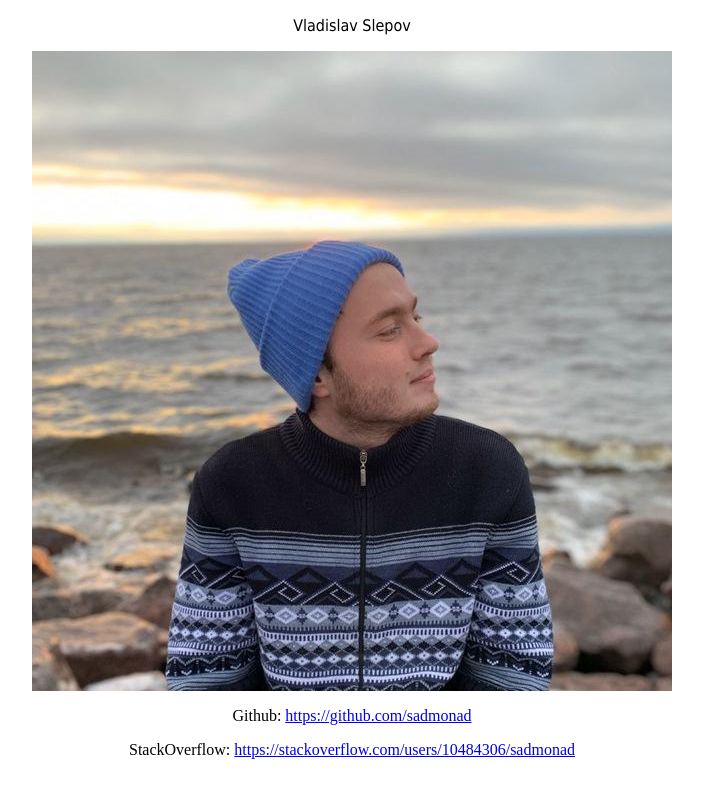
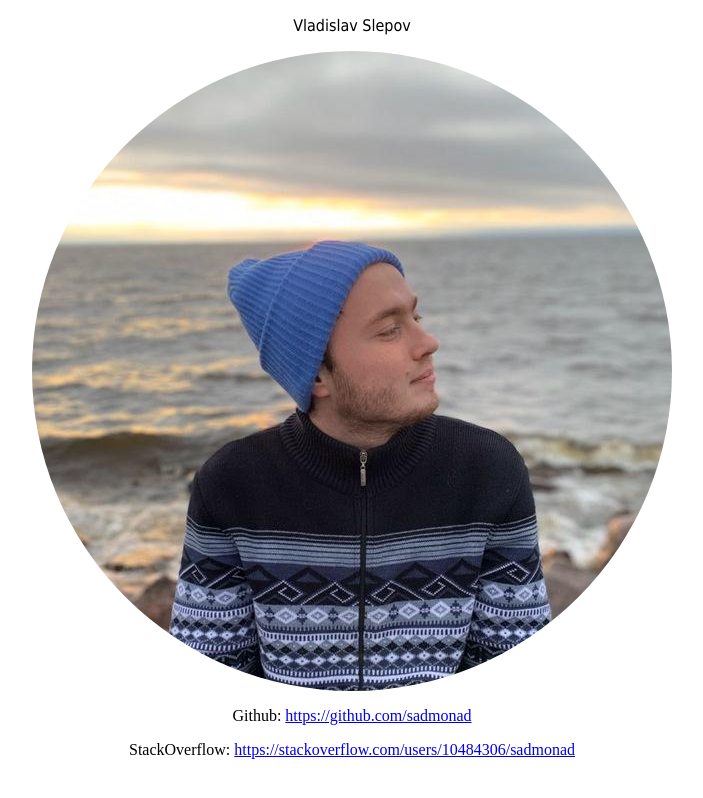
Before and after one commit to sadmonad/cv, a plain HTML site: page index.html in a window 1280 px wide. Shown: the whole page, without its empty margins (288-991 px from the left). Drawn offline with Linux system fonts and the light colour scheme.

Commit message:
Use round avatar

```diff
--- a/styles.css
+++ b/styles.css
@@ -3,3 +3,7 @@
     margin: 0 auto;
     font-family: Tahoma, Verdana, Arial, sans-serif;
 }
+
+img {
+    border-radius: 500px;
+}
```
